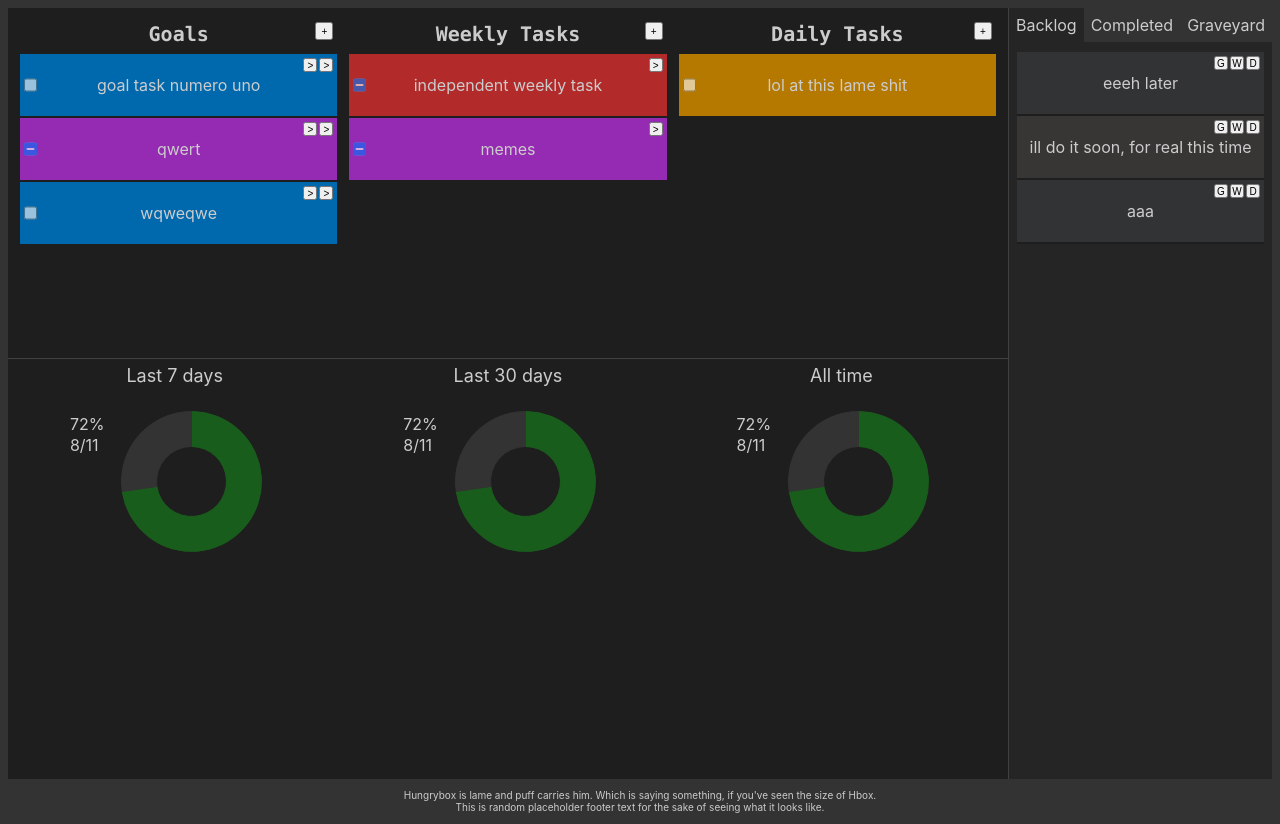
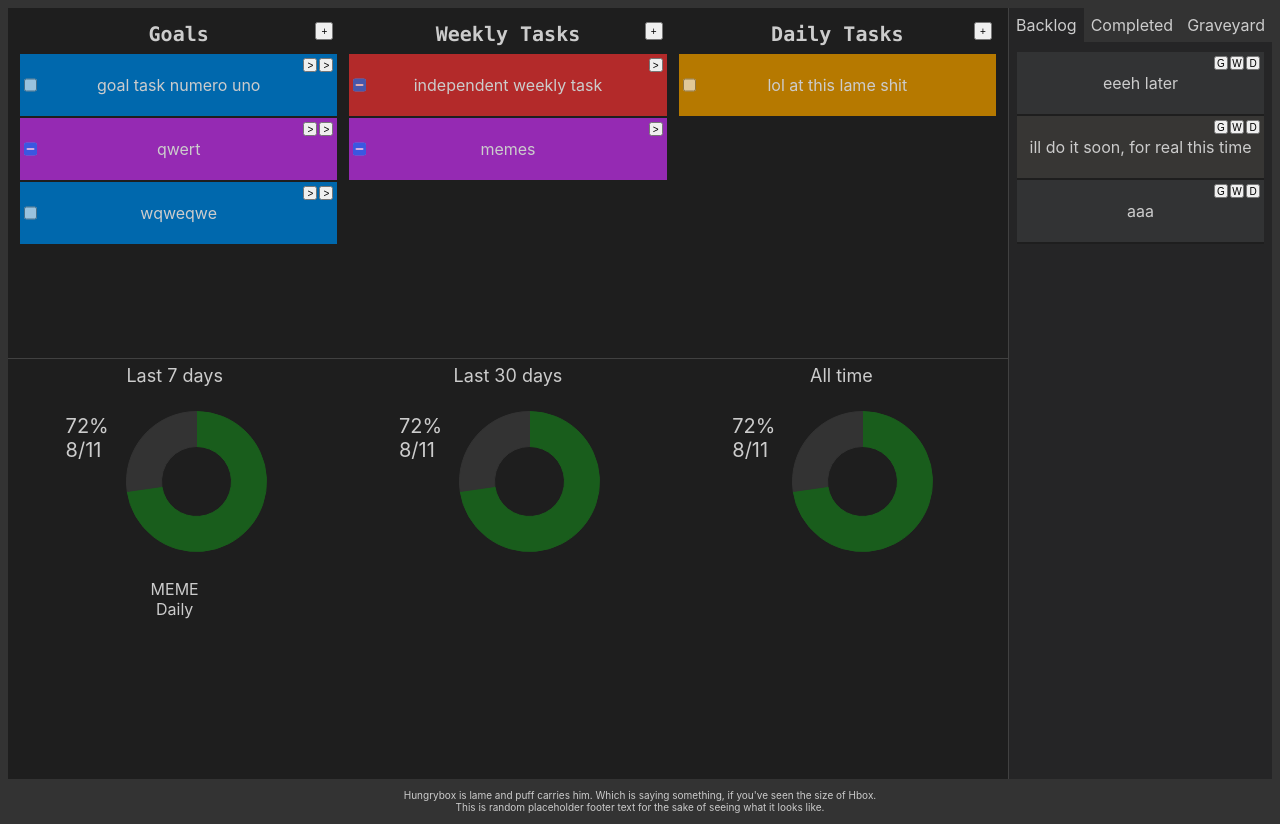
Before and after one commit to AlexJohnKennedy/TrackYourTodos, a React (Create React App) app: page / in a window 1280 px wide. Built offline with nearby package versions, Linux system fonts and the light colour scheme.

Commit message:
implemented some werid selectable wrapper component... trying some stuff out

```diff
--- a/src/css/TaskStatisticsSection.css
+++ b/src/css/TaskStatisticsSection.css
@@ -29,5 +29,6 @@
 }
 
 .summaryBlockFlexContainer .statNums div {
-    padding-bottom: 0.05rem;
+    padding-bottom: 0rem;
+    font-size: 2rem;
 }
--- /dev/null
+++ b/src/reactComponents/ScrollableBarChart.js
@@ -0,0 +1,7 @@
+import React, { Component } from 'react';
+
+export class ScrollableBarChart extends Component {
+    render() {
+        return <div> {this.props.groupingTypeText} </div>
+    }
+}
--- /dev/null
+++ b/src/reactComponents/SelectableChildrenWithController.js
@@ -0,0 +1,46 @@
+import React, { Component } from 'react';
+
+// Wrapper component which allows the user to render one out of many of it's children elements,
+// along with a passed 'control block' element which gets rendered first!
+export class SelectableChildrenWithController extends Component {
+    constructor(props) {
+        super(props);
+
+        this.state = {
+            selectedIndex: 0
+        }
+
+        this.setIndex = this.setIndex.bind(this);
+    }
+    componentDidMount() {
+        this.setState({
+            selectedIndex: this.props.defaultIndex
+        });
+    }
+
+    // Method which children and/or control block can use to toggle the currently selected child elem.
+    setIndex(index) {
+        if (index < 0 || index >= this.props.children.length - 1) throw new Error("Invalid index set!");
+        this.setState({
+            selectedIndex: index
+        });
+    }
+
+    render() {
+        // The first child is the 'controller' component, which should always render.
+        const controllerComponent = React.cloneElement(this.props.children[0], {
+            indexToggleFunc: this.setIndex  // Additional prop is being cloned into the controller component
+        });
+
+        // The rest of the children should only render if their index is selected
+        const renderedChild = React.cloneElement(this.props.children[this.state.selectedIndex + 1], {
+            indexToggleFunc: this.setIndex
+        });
+
+        return (
+            <>
+                { [controllerComponent, renderedChild] }
+            </>
+        );
+    }
+}
--- a/src/reactComponents/TaskStatisticsSection.js
+++ b/src/reactComponents/TaskStatisticsSection.js
@@ -1,5 +1,7 @@
 import React, { Component } from 'react';
-import {RadialSummaryBlock } from './RadialSummaryBlock';
+import { RadialSummaryBlock } from './RadialSummaryBlock';
+import { SelectableChildrenWithController } from './SelectableChildrenWithController';
+import { ScrollableBarChart } from './ScrollableBarChart';
 import { RegisterForStatisticsModel } from '../interactionLayer/viewLayerInteractionApi';
 
 
@@ -79,7 +81,21 @@ export class TaskStatisticsSection extends Component {
                 <RadialSummaryBlock titleText="Last 7 days" completed={dayCompleted} failed={dayFailed}/>
                 <RadialSummaryBlock titleText="Last 30 days" completed={monthCompleted} failed={monthFailed}/>
                 <RadialSummaryBlock titleText="All time"  completed={alltimeCompleted} failed={alltimeFailed}/>
+                <div className="historyBarChartWrapper">
+                <SelectableChildrenWithController defaultIndex={0}>
+                    <SelectionController key={0}/>
+                    <ScrollableBarChart key={1} groupingTypeText="Daily"/>
+                    <ScrollableBarChart key={2} groupingTypeText="Weekly"/>
+                    <ScrollableBarChart key={3} groupingTypeText="Monthly"/>
+                </SelectableChildrenWithController>
+                </div>
             </div>
         );
     }
 }
+
+class SelectionController extends Component {
+    render() {
+        return <div> MEME </div>;
+    }
+}
```
